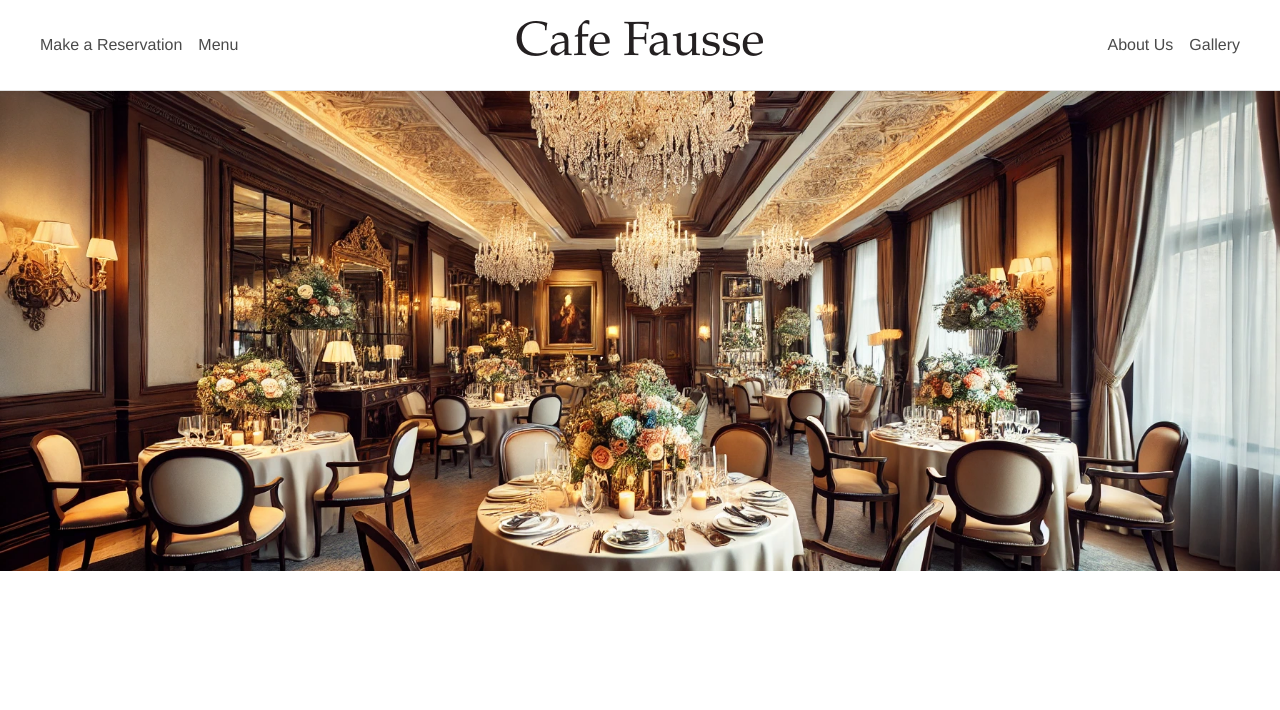
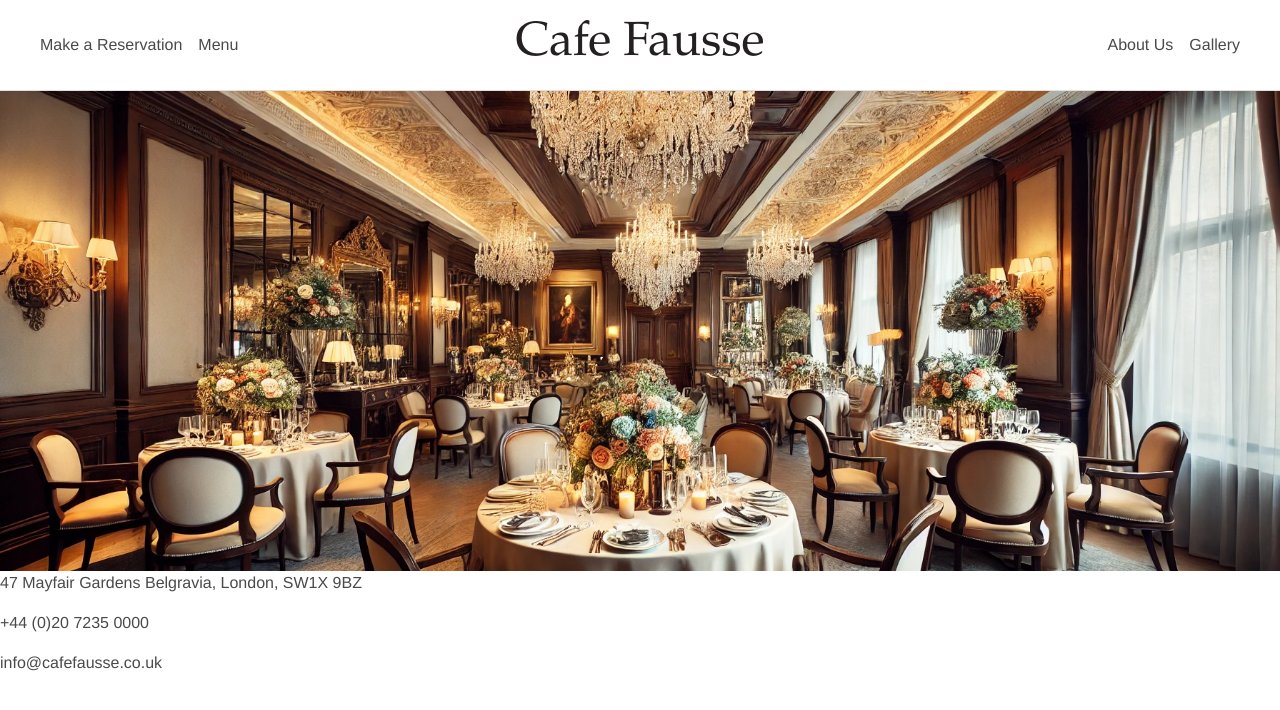
Before and after one commit to Angelica137/CafeFausse, a React (Vite) app in the folder restaurant-website/: page / in a window 1280 px wide. Shown: the top 710 px of the page. Built offline with nearby package versions, Linux system fonts and the light colour scheme.

Commit message:
Add address, green

```diff
--- /dev/null
+++ b/restaurant-website/src/components/Address/Address.css
@@ -0,0 +1,7 @@
+/* components/Address/Address.css */
+.restaurant-address {
+  font-family: 'Didot', serif;
+  font-size: 16px;
+  text-align: center;
+  margin: 20px 0;
+}
--- /dev/null
+++ b/restaurant-website/src/components/Address/Address.jsx
@@ -0,0 +1,14 @@
+import React from "react";
+import "./Address.css";
+
+const Address = ({ address, phone, email }) => {
+	return (
+		<div className="address-container" data-testid="address-container">
+			<p>{address}</p>
+			<p>{phone}</p>
+			<p>{email}</p>
+		</div>
+	);
+};
+
+export default Address;
--- a/restaurant-website/src/pages/Home.jsx
+++ b/restaurant-website/src/pages/Home.jsx
@@ -1,16 +1,20 @@
 import React from "react";
 import Header from "../components/Header/Header";
 import Hero from "../components/Hero/Hero";
+import Address from "../components/Address/Address";
 import restaurantHeroImage from "../assets/images/hero-image.webp";
 import "./Home.css";
 
 const Home = () => {
   const restaurantName = "Cafe Fausse";
-
+	const address = "47 Mayfair Gardens Belgravia, London, SW1X 9BZ";
+	const phone = "+44 (0)20 7235 0000";
+	const email = "info@cafefausse.co.uk";
   return (
     <div className="home-container">
       <Header restaurantName={restaurantName} />
 			<Hero imageUrl={restaurantHeroImage} altText="Cafe Fausse Hero Image" />
+			<Address address={address} phone={phone} email={email} />
       <main className="home-content">
         {/* Main content of the home page will go here */}
       </main>
```
